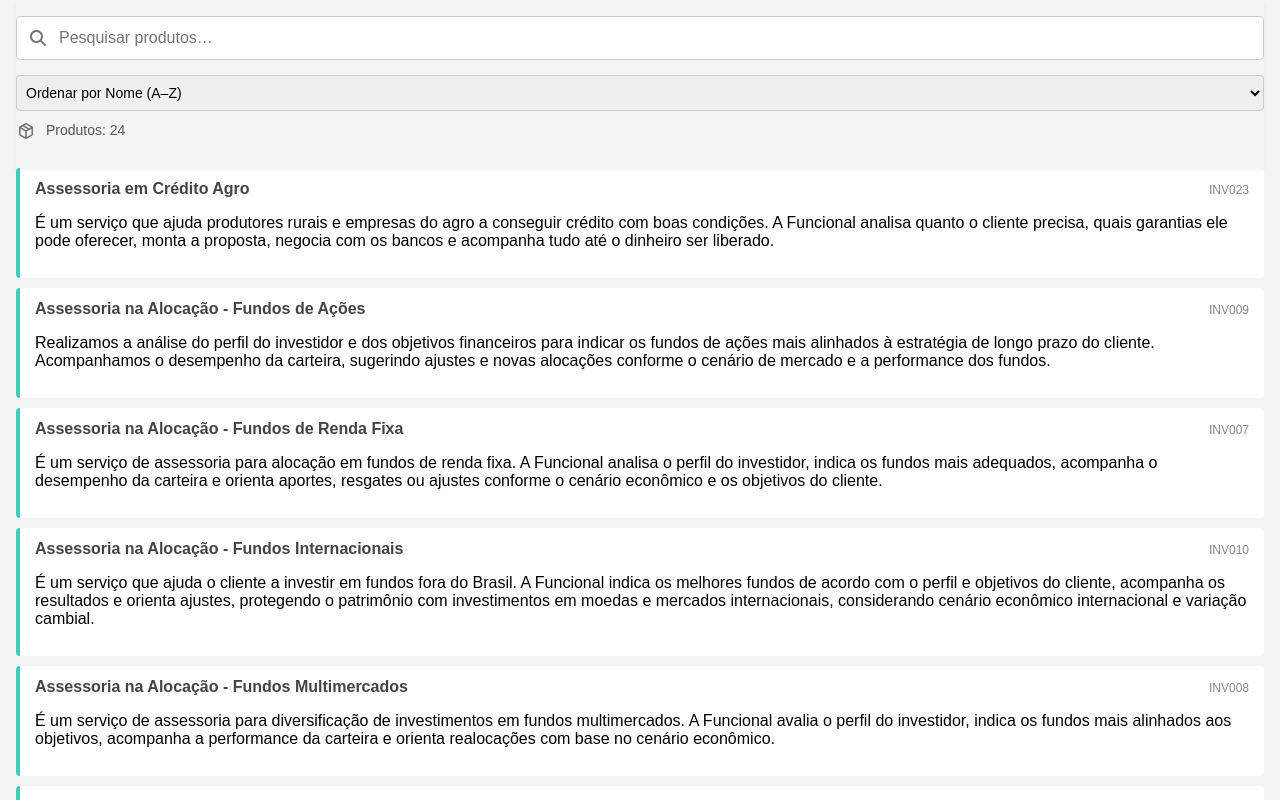
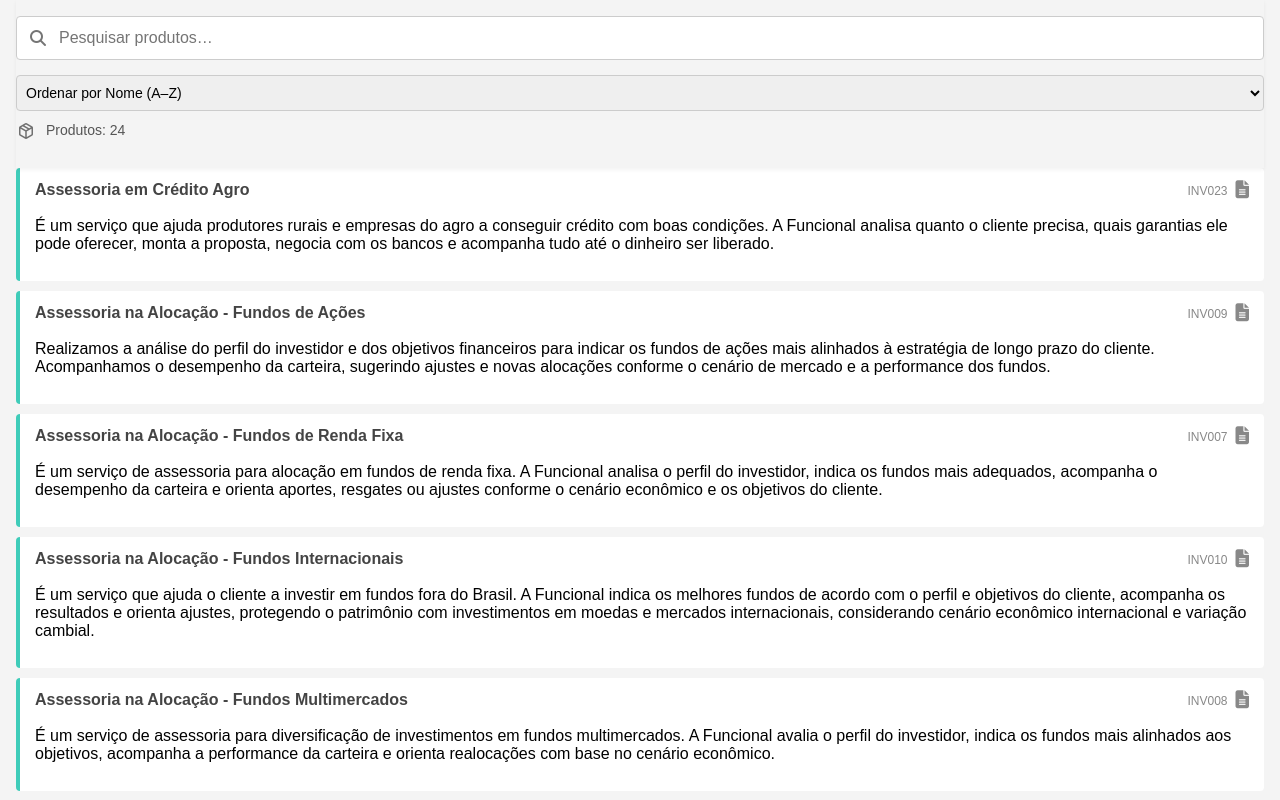
Before and after one commit to danispaz/listainv_otm, a plain HTML site: page index.html in a window 1280 px wide. Drawn offline with nearby package versions, Linux system fonts and the light colour scheme.

Commit message:
Update index.html

```diff
--- a/index.html
+++ b/index.html
@@ -202,11 +202,20 @@
     line-height: 1.6;
   }
 }
+.form-icon {
+  color: #888;
+  font-size: 18px;
+  transition: color 0.2s ease;
+}
 
+.form-icon:hover {
+  color: #0078d4;
+}
 
 
   </style>
 </head>
+
 
 <body ng-controller="NotebookListCtrl">
   <div id="notebooks">
@@ -242,14 +251,23 @@
         <li ng-repeat="notebook in notebooks | filter:query | orderBy: orderList">
           <div class="title-row">
             <strong>{{notebook.name}}</strong>
-            <span class="code">{{notebook.age}}</span>
+
+            <div style="display: flex; align-items: center; gap: 8px;">
+              <span class="code">{{notebook.age}}</span>
+              <a
+                ng-href="{{notebook.url}}"
+                target="_blank"
+                class="form-icon"
+                title="Ver página do produto">
+                <i class="fas fa-file-alt"></i>
+              </a>
+            </div>
           </div>
           <p>{{notebook.procesor}}</p>
         </li>
+
       </ul>
     </div>
-
-
 
   <script>
     var notebooks = angular.module('notebooks', []);
@@ -259,59 +277,69 @@
         {
           name: "Intermediação em Aplicação – CDBs",
           procesor: "É um serviço de assessoria que conecta o cliente a instituições financeiras parceiras para aplicar em CDBs. A Funcional seleciona as melhores opções de investimento, cuida de todo o processo e garante praticidade, segurança e rentabilidade acima do CDI.",
-          age: "INV001"
+          age: "INV001",
+          url:"https://funcionalx.sharepoint.com/sites/produtos/SitePages/Produtos%20INV/Intermedia%C3%A7%C3%A3o-em-Aplica%C3%A7%C3%A3o-%E2%80%93-CDBs.aspx"
         },
         {
           name: "Intermediação em Aplicação - Tesouro Direto",
           procesor: "É um serviço de assessoria e intermediação para aplicação no Tesouro Direto, com orientação estratégica e acompanhamento das oportunidades de compra e venda dos títulos públicos federais, garantindo segurança, alinhamento ao perfil do cliente e boa rentabilidade.",
-          age: "INV002"
+          age: "INV002",
+          url:"https://funcionalx.sharepoint.com/sites/produtos/SitePages/Produtos%20INV/Intermedia%C3%A7%C3%A3o-em-Aplica%C3%A7%C3%A3o---Tesouro-Direto.aspx"
         },
         {
           name: "Estruturação de Operação – LC / LCI / LCA",
           procesor: "É um serviço de estruturação financeira para aplicação em LC, LCI e LCA, com intermediação junto a instituições parceiras. A Funcional garante melhor rentabilidade, isenção fiscal para pessoa física e liquidez conforme o perfil e objetivo do cliente.",
-          age: "INV003"
+          age: "INV003",
+          url:"https://funcionalx.sharepoint.com/sites/produtos/SitePages/Produtos%20INV/Estrutura%C3%A7%C3%A3o-de-Opera%C3%A7%C3%A3o-%E2%80%93-LC---LCI---LCA.aspx"
         },
         {
           name: "Estruturação de Operação – CRI",
           procesor: "É um serviço de estruturação financeira para captação de recursos via emissão de CRI, com lastro em recebíveis imobiliários. A Funcional cuida da modelagem da operação, definição das garantias e intermediação com investidores qualificados e instituições financeiras.",
-          age: "INV004"
+          age: "INV004",
+          url:"https://funcionalx.sharepoint.com/sites/produtos/SitePages/Produtos%20INV/Estrutura%C3%A7%C3%A3o-de-Opera%C3%A7%C3%A3o-%E2%80%93-CRI.aspx"
         },
 
         {
           name: "Estruturação de Operação - CRA",
           procesor: "É um serviço de estruturação financeira para captação de recursos via emissão de CRA, com lastro em recebíveis do agronegócio. A Funcional atua na modelagem da operação, definição das garantias e intermediação com securitizadoras e investidores qualificados.",
-          age: "INV005"
+          age: "INV005",
+          url:"https://funcionalx.sharepoint.com/sites/produtos/SitePages/Produtos%20INV/Estrutura%C3%A7%C3%A3o-de-Opera%C3%A7%C3%A3o---CRA.aspx"
         },
 
         {
           name: "Assessoria na Emissão/Compra de Debêntures",
           procesor: "É um serviço completo de estruturação de operações com debêntures. A Funcional realiza a análise da empresa ou projeto, modelagem financeira, definição de garantias, negociação com investidores e acompanhamento da emissão junto à securitizadora ou instituição financeira.",
-          age: "INV006"
+          age: "INV006",
+          url:"https://funcionalx.sharepoint.com/sites/produtos/SitePages/Produtos%20INV/Assessoria-na-Emiss%C3%A3o-Compra-de-Deb%C3%AAntures.aspx"
         },
 
         {
           name: "Assessoria na Alocação - Fundos de Renda Fixa",
           procesor: "É um serviço de assessoria para alocação em fundos de renda fixa. A Funcional analisa o perfil do investidor, indica os fundos mais adequados, acompanha o desempenho da carteira e orienta aportes, resgates ou ajustes conforme o cenário econômico e os objetivos do cliente.",
-          age: "INV007"
+          age: "INV007",
+          url:"https://funcionalx.sharepoint.com/sites/produtos/SitePages/Produtos%20INV/Assessoria-na-Aloca%C3%A7%C3%A3o---Fundos-de-Renda-Fixa.aspx"
         },
 
 
         {
           name: "Assessoria na Alocação - Fundos Multimercados",
           procesor: "É um serviço de assessoria para diversificação de investimentos em fundos multimercados. A Funcional avalia o perfil do investidor, indica os fundos mais alinhados aos objetivos, acompanha a performance da carteira e orienta realocações com base no cenário econômico.",
-          age: "INV008"
+          age: "INV008",
+          url:"https://funcionalx.sharepoint.com/sites/produtos/SitePages/Assessoria-na-Aloca%C3%A7%C3%A3o---Fundos-Multimercados.aspx"
         },
 
         {
           name: "Assessoria na Alocação - Fundos de Ações",
           procesor: "Realizamos a análise do perfil do investidor e dos objetivos financeiros para indicar os fundos de ações mais alinhados à estratégia de longo prazo do cliente. Acompanhamos o desempenho da carteira, sugerindo ajustes e novas alocações conforme o cenário de mercado e a performance dos fundos.",
-          age: "INV009"
+          age: "INV009",
+          url:"https://funcionalx.sharepoint.com/sites/produtos/SitePages/Produtos%20INV/Assessoria-na-Aloca%C3%A7%C3%A3o---Fundos-de-A%C3%A7%C3%B5es.aspx"
         },
 
         {
           name: "Assessoria na Alocação - Fundos Internacionais",
           procesor: "É um serviço que ajuda o cliente a investir em fundos fora do Brasil. A Funcional indica os melhores fundos de acordo com o perfil e objetivos do cliente, acompanha os resultados e orienta ajustes, protegendo o patrimônio com investimentos em moedas e mercados internacionais, considerando cenário econômico internacional e variação cambial.",
-          age: "INV010"
+          age: "INV010",
+          url:"https://funcionalx.sharepoint.com/sites/produtos/SitePages/Produtos%20INV/Assessoria-na-Aloca%C3%A7%C3%A3o---Fundos-Internacionais.aspx"
         },
 
         {
```
